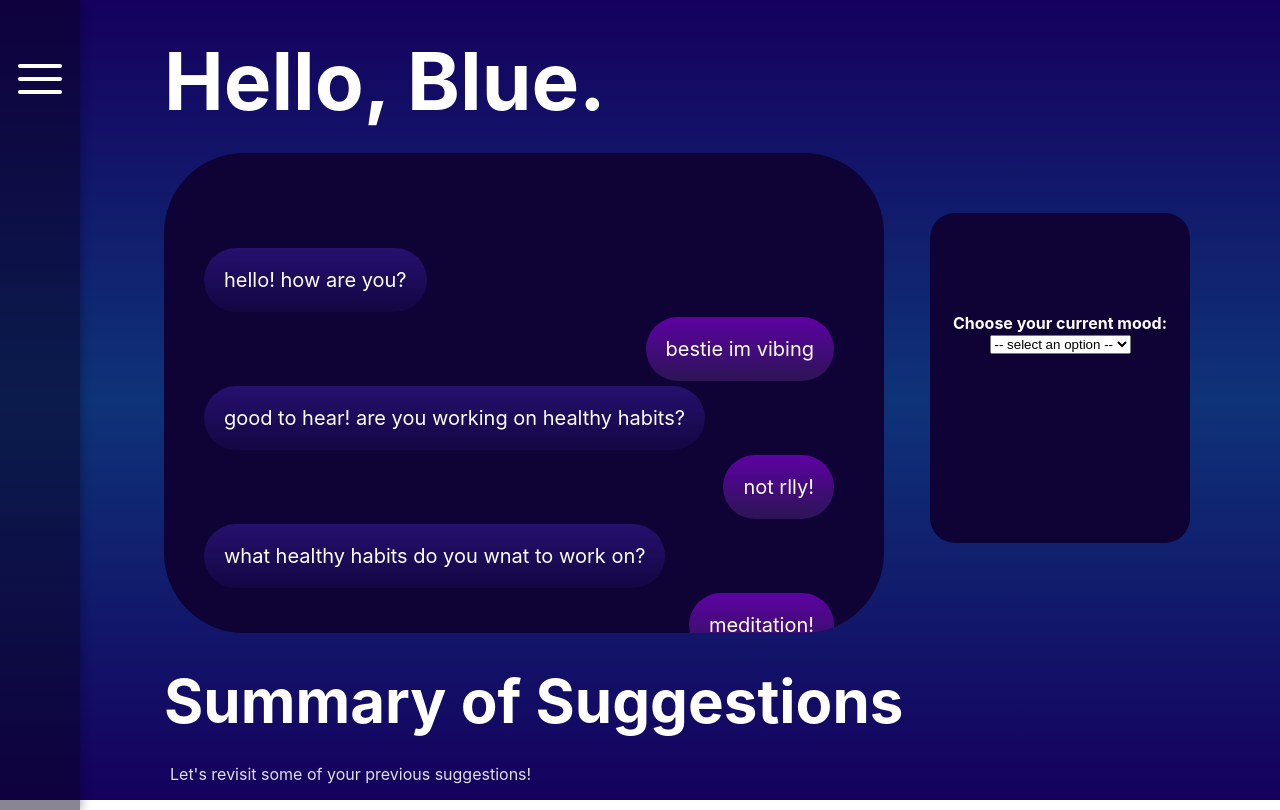
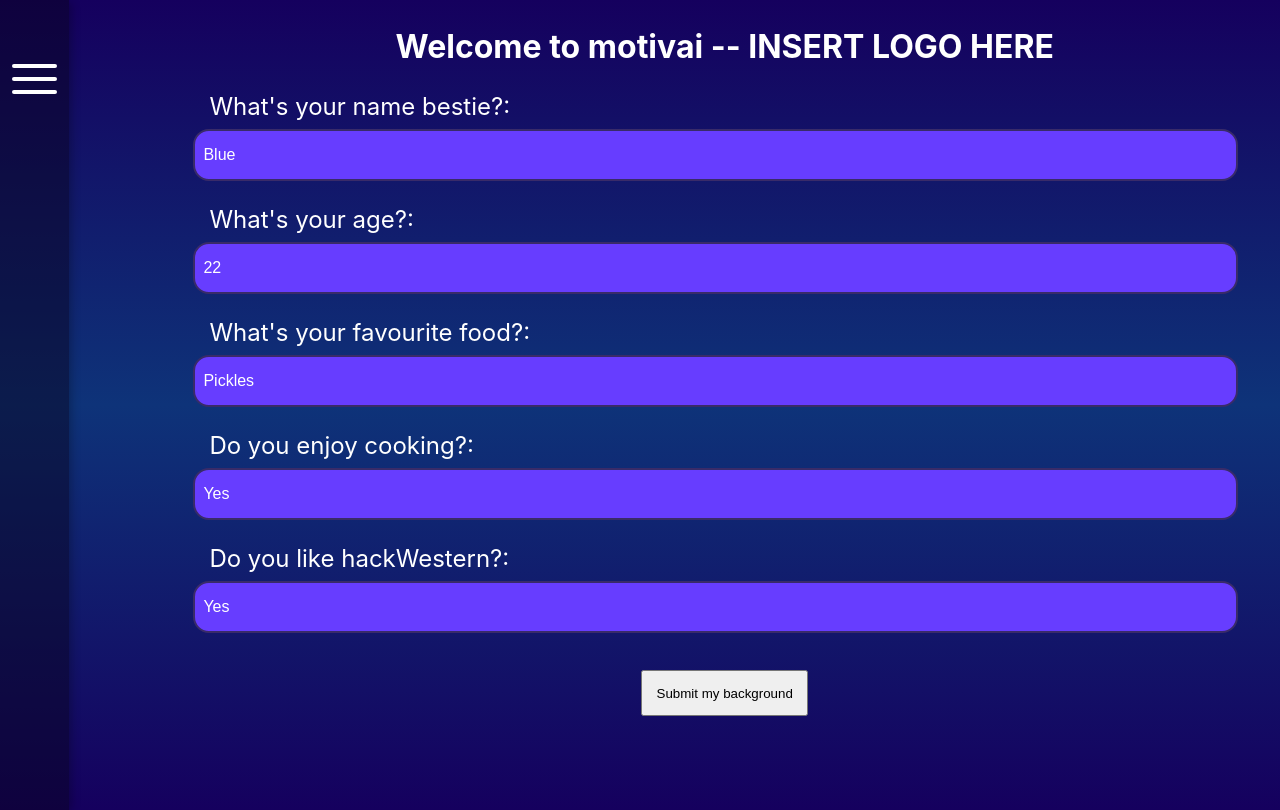
Before and after one commit to anna-m120/motAIve, a React (Create React App) app in the folder hack-western-app/: page / in a window 1280 px wide. Built offline with nearby package versions, Linux system fonts and the light colour scheme.

Commit message:
Added questionaire

```diff
--- a/hack-western-app/src/App.js
+++ b/hack-western-app/src/App.js
@@ -6,21 +6,31 @@ import './App.css';
 import './TextBoxes.css';
 import './Dashboard.css';
 import React from "react";
+import Questionaire from "./Questionaire.jsx";
 
 function App() {
   const [isHome, updateIsHome] = React.useState(true);
+  const [showQuestionaire, updateShowQuestionaire] = React.useState(false);
   return (
     <div className="app">
       <div className="menu-bar">
         <Menu isHome={isHome} updateIsHome={updateIsHome}/>
       </div>
+      {
+        showQuestionaire ?
       <div className="dashboard-container">
         <header className="text-box">
           Hello, Blue.
         </header>
         {isHome ? <Dashboard isHome={isHome} updateIsHome={updateIsHome}/> : <MyInfo/>}
         </div>
+
+    :
+    <div className="dashboard-container">
+    <Questionaire hideQuestionaire={() => updateShowQuestionaire(true)}/>
     </div>
+      }
+      </div>
   );
 }
 
--- a/hack-western-app/src/Dashboard.jsx
+++ b/hack-western-app/src/Dashboard.jsx
@@ -4,6 +4,7 @@ import Chat from "./Chat.jsx";
 import './Chat.css';
 import './PreviousDay.css';
 import './TextBoxes.css';
+import React from "react";
 
 function Dashboard() {
   return (
--- a/hack-western-app/src/MenuClosed.css
+++ b/hack-western-app/src/MenuClosed.css
@@ -4,7 +4,6 @@
 }
 
 .menu-bar{
-    position: fixed;
     background-color: rgb(9, 3, 29, 0.48);
     width: 5em;
     height: 810px;
--- /dev/null
+++ b/hack-western-app/src/Questionaire.jsx
@@ -0,0 +1,22 @@
+import React from "react";
+import "./questionaire.css"
+function Questionaire({hideQuestionaire}){
+
+    React.useEffect(() => {
+        Notification.requestPermission().then((permission) => {
+            // If the user accepts, let's create a notification
+            if (permission === "granted") {
+                setTimeout(() => new Notification("Take a minute to reflect on your life..."), 20000);
+            }
+          });
+      }, []);
+    const questions = [{q:"What's your name bestie?", n: "Blue"}, {q:"What's your age?", n: "22"}, {q:"What's your favourite food?", n: "Pickles"}, {q:"Do you enjoy cooking?", n: "Yes"}, {q:"Do you like hackWestern?", n: "Yes"}]
+    return (<section >
+        <h1 id="questionaire_title">Welcome to motivai -- INSERT LOGO HERE</h1>
+        {questions.map((data, index) => <div key={"questionaire-question-"+index} className="q_label_wrapper"><label class="q_label">{data.q}:</label> <div><input value={data.n}/></div></div>)}
+        <div style={{textAlign: "center"}}><button className="questionaire_button" onClick={() =>{
+            hideQuestionaire()
+            }}>Submit my background</button></div>
+    </section>)
+}
+export default Questionaire;
--- /dev/null
+++ b/hack-western-app/src/questionaire.css
@@ -0,0 +1,30 @@
+.q_label {
+    color: white;
+    font-size: 1.5em;
+    padding: 1em;
+}
+.q_label_wrapper {
+    margin: 1em;
+}
+#questionaire_title {
+    text-align: center;
+    color: white;
+    font-size: 2em;
+}
+
+div input {
+    color: white;
+    border: 0.15em solid #392B69;
+    width: 95%;
+    height: 2em;
+    padding: 0.5em;
+    border-radius: 1em;
+    margin: 0.5em;
+    font-size: 1em;
+    background-color: #673dff;
+}
+
+.questionaire_button {
+    padding: 1em;
+    margin: 1em;
+}
```
